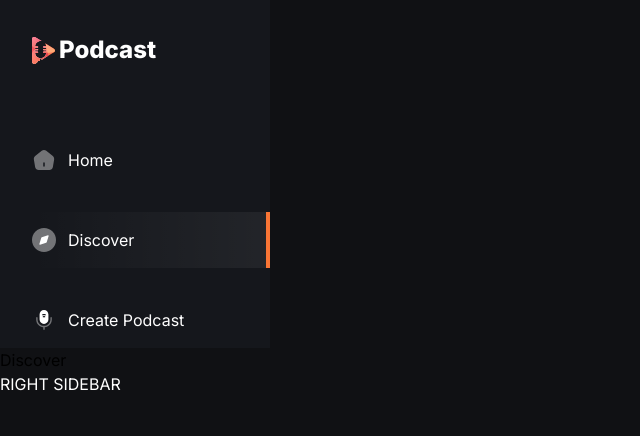
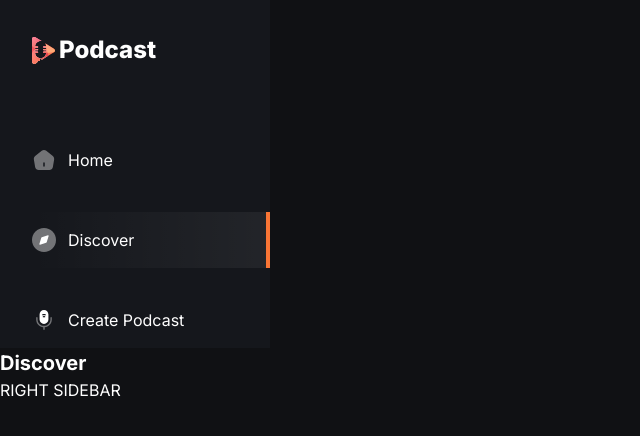
Before and after one commit to sergeygolstinin/sg_podcast, a Next.js app: page /discover in a window 1280 px wide. Shown: the top 436 px of the page, without its empty margins (0-640 px from the left). Built offline with nearby package versions, Linux system fonts and the light colour scheme.

Commit message:
Update discover page

```diff
--- a/app/(root)/discover/page.tsx
+++ b/app/(root)/discover/page.tsx
@@ -2,7 +2,9 @@ import React from 'react'
 
 const Discover = () => {
   return (
-    <div>Discover</div>
+    <div>
+    <h1 className='text-20 font-bold text-white-1'>Discover</h1>
+    </div>
   )
 }
 
```
